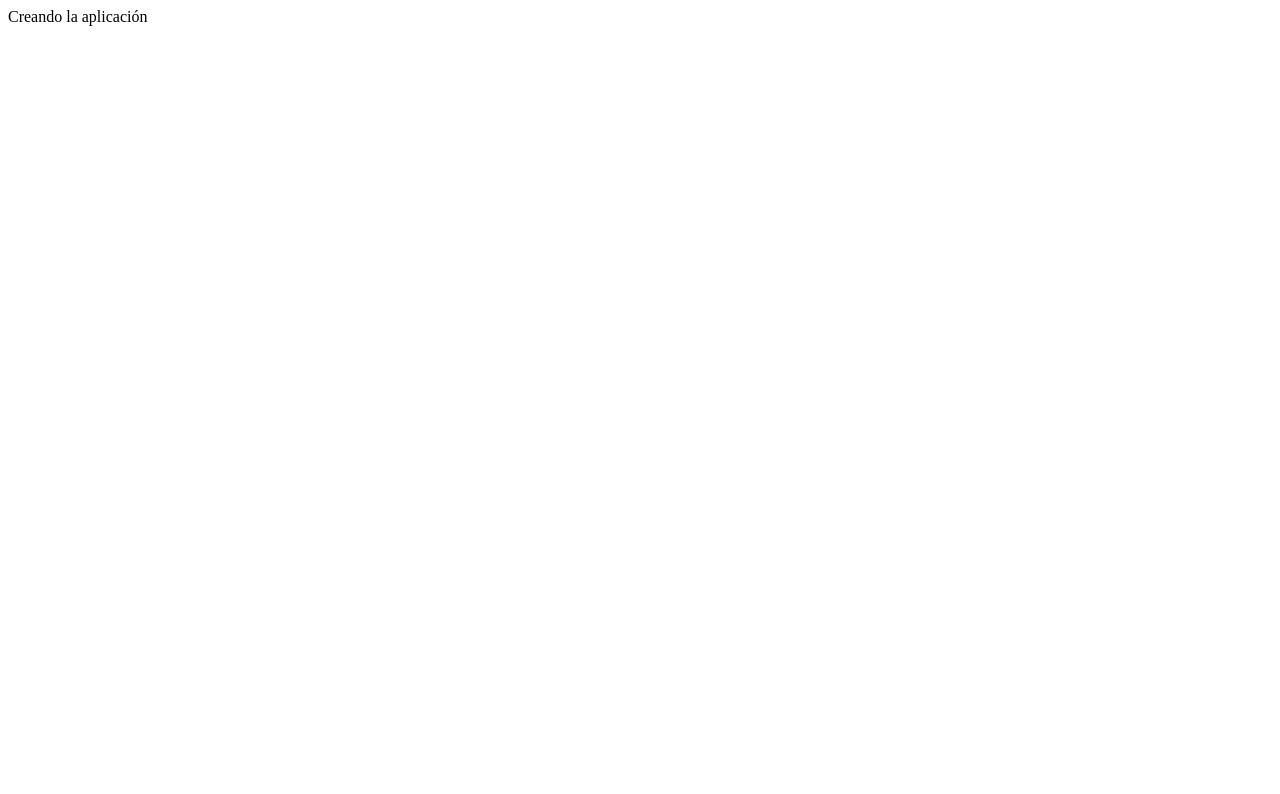
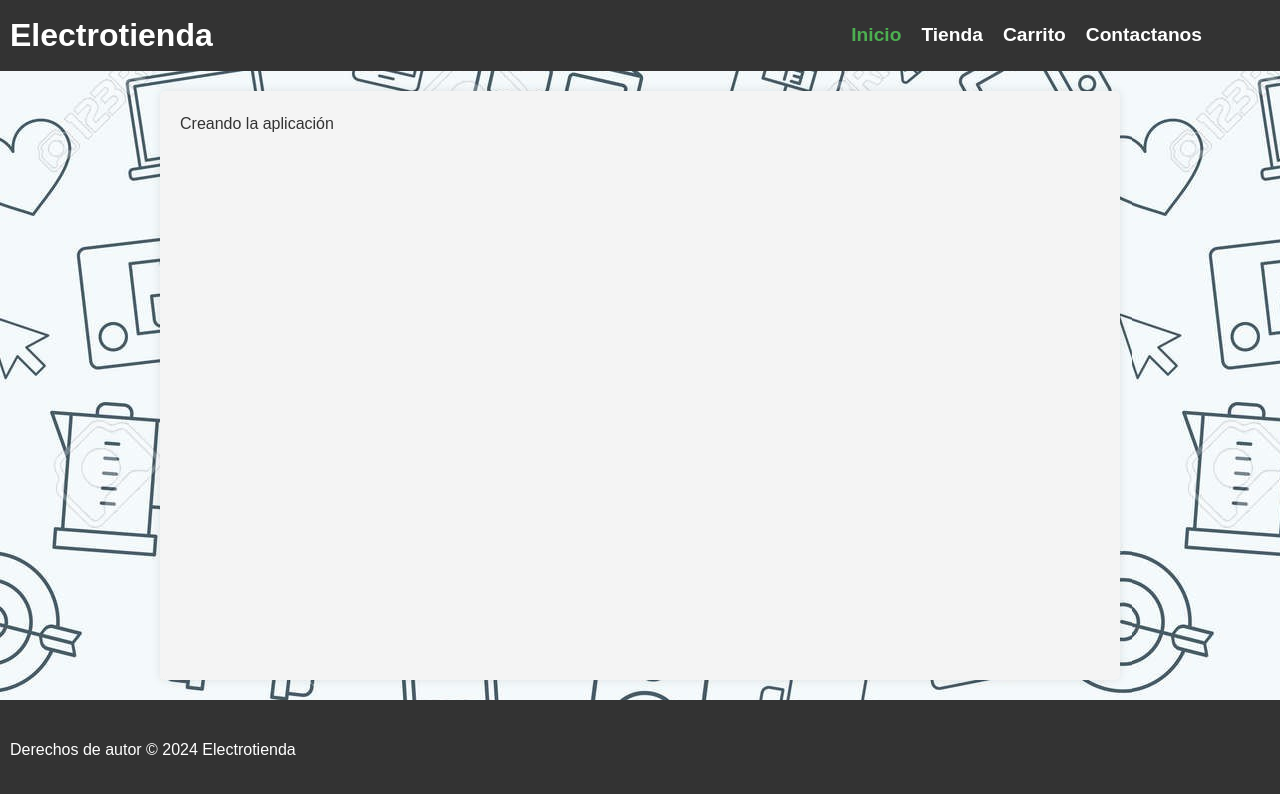
Before and after one commit to Apreniendo/Tienda-virtual, a React (Vite) app: page / in a window 1280 px wide. Shown: the top 794 px of the page. Built offline with nearby package versions, Linux system fonts and the light colour scheme.

Commit message:
agregar layout a la aplicacion

```diff
--- a/css/styles.css
+++ b/css/styles.css
@@ -8,7 +8,7 @@ body {
   background-image: url(../img/bg.jpg);
 }
 
-body {
+#root {
   display: flex;
   flex-direction: column;
   min-height: 100dvh;
--- a/src/App.jsx
+++ b/src/App.jsx
@@ -1,3 +1,6 @@
+import Layout from "./Layout";
+import '../css/styles.css'
+
 export default function App() {
-  return <>Creando la aplicación</>
+  return <Layout>Creando la aplicación</Layout>
 }
--- /dev/null
+++ b/src/Layout.jsx
@@ -0,0 +1,43 @@
+export default function Layout({ children }) {
+  return (
+    <>
+      <header>
+        <h1>Electrotienda</h1>
+        <nav>
+          <ul id="links">
+            <li class="active">
+              <a href="index.html">Inicio</a>
+            </li>
+            <li>
+              <a href="./pages/tienda.html">Tienda</a>
+            </li>
+            <li>
+              <a href="./pages/carrito.html">Carrito</a>
+            </li>
+            <li>
+              <a href="./pages/contactanos.html">Contactanos</a>
+            </li>
+          </ul>
+          <div class="dropdown">
+            <button class="dropbtn">
+              <span id="user"></span>
+              <i class="fa fa-caret-down"></i>
+            </button>
+            <div class="dropdown-content">
+              <a href="#" id="user-desconectarse">
+                Desconectarse
+              </a>
+            </div>
+          </div>
+          <div class="menu-icon" id="menu-icon">
+            &#9776;
+          </div>
+        </nav>
+      </header>
+      <main class="container">{children}</main>
+      <footer>
+        <p>Derechos de autor &copy; 2024 Electrotienda</p>
+      </footer>
+    </>
+  );
+}
```
